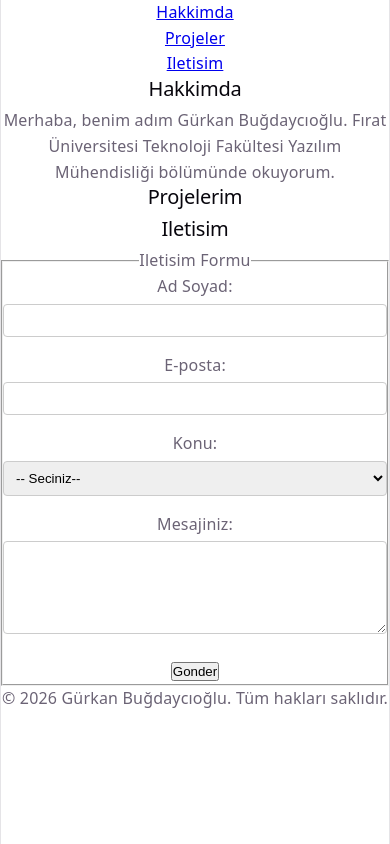
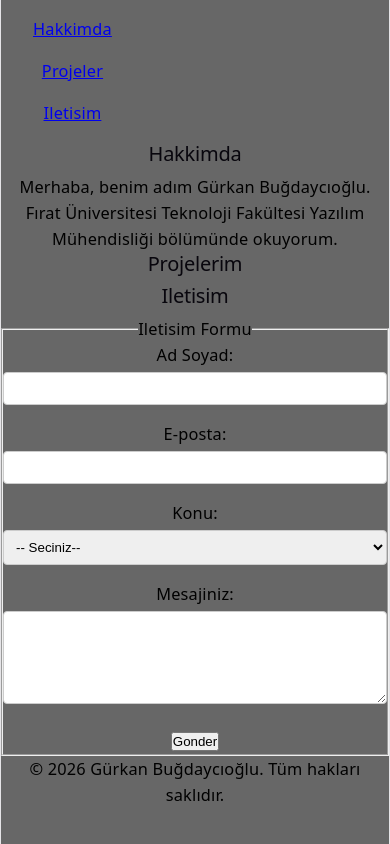
Before and after one commit to GurkanBugdaycioglu/web-lab-hello, a React (Vite) app: page / in a window 390 px wide. Built offline with nearby package versions, Linux system fonts and the light colour scheme.

Commit message:
feat: add responsive navigation with Flexbox

```diff
--- a/src/App.css
+++ b/src/App.css
@@ -1,4 +1,7 @@
- /* Genel sifirlama */
+@import './styles/tokens.css';
+@import './styles/pages.css';
+@import './styles/navbar.css';
+/* Genel sifirlama */
 * { margin: 0; padding: 0; box-sizing: border-box; }
 body { font-family: system-ui, sans-serif; line-height: 1.6; }
 
--- /dev/null
+++ b/src/styles/navbar.css
@@ -0,0 +1,24 @@
+/* Navigasyon cubugu */
+nav ul {
+    display: flex;
+    list-style: none;
+    gap: var(--space-md);
+    padding: 0;
+    margin: 0;
+}
+
+/* Mobilde dikey yigin */
+@media (max-width: 639px) {
+    nav ul {
+        flex-direction: column;
+        align-items: center;
+    }
+}
+
+/* Header icindeki hizalama: logo sol, nav sag */
+header {
+    display: flex;
+    justify-content: space-between;
+    align-items: center;
+    padding: var(--space-md) var(--space-xl);
+}
--- /dev/null
+++ b/src/styles/pages.css
@@ -0,0 +1,19 @@
+body {
+    font-family: var(--font-sans);
+    font-size: var(--text-base);
+    color: var(--color-text);
+    background-color: var(--color-bg);
+}
+
+.card {
+    background: var(--color-surface);
+    border: 1px solid var(--color-border);
+    border-radius: var(--radius-md);
+    padding: var(--space-lg);
+    box-shadow: var(--shadow-sm);
+    transition: box-shadow var(--transition-normal);
+}
+
+.card:hover {
+    box-shadow: var(--shadow-md);
+}
```
